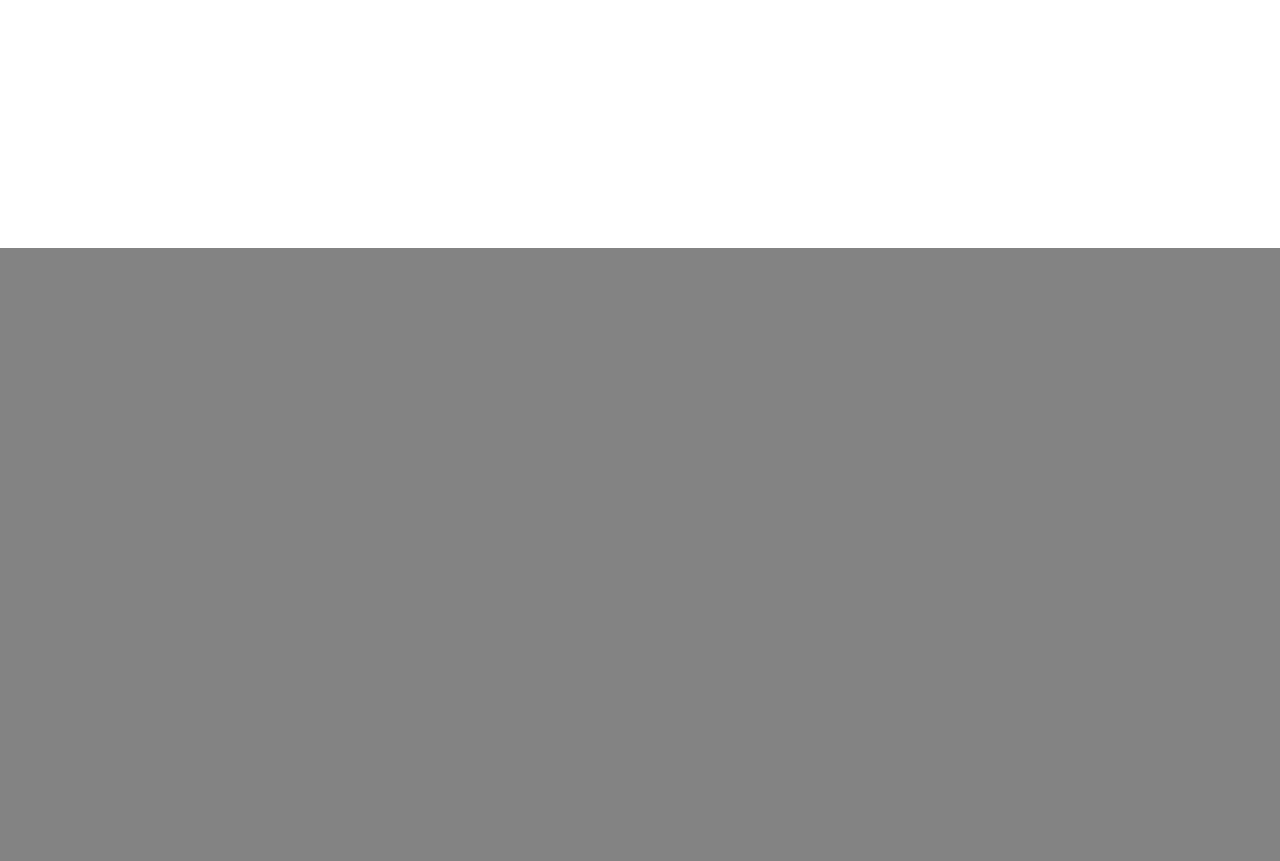
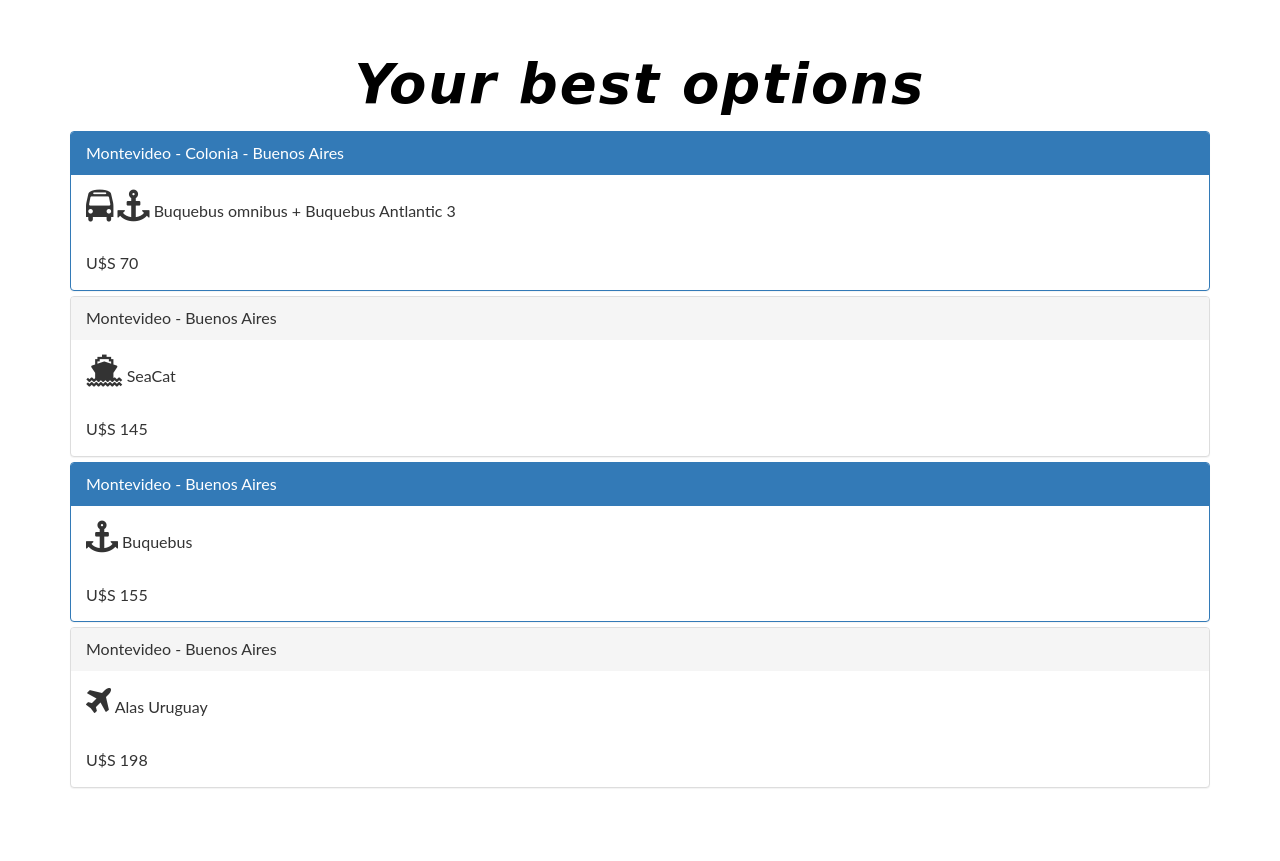
Before and after one commit to benelli91/ServidorWebPIS, a Django app: page / in a window 1280 px wide. Shown: the part 552-1413 px from the top of the page. Before the commit the page ends 800 px from the top, so only its background shows below. Run offline with Django 3.2, Linux system fonts and the light colour scheme; some libraries are stand-ins or nearby versions.

Commit message:
Fontend para primera demo

```diff
--- a/servidorwebpis/wsgi.py
+++ b/servidorwebpis/wsgi.py
@@ -11,6 +11,6 @@
 
 from django.core.wsgi import get_wsgi_application
 
-os.environ.setdefault("DJANGO_SETTINGS_MODULE", “servidorwebpis.settings")
+os.environ.setdefault("DJANGO_SETTINGS_MODULE", "servidorwebpis.settings")
 
 application = get_wsgi_application()
--- a/tlc/static/css/style.css
+++ b/tlc/static/css/style.css
@@ -153,7 +153,7 @@
 
 /*-- //header --*/
 .banner {
-    background: url(../images/banner.jpg)no-repeat 0px 0px;
+    background: url(../images/travelpasenger.jpg)no-repeat 0px 0px;
 	-webkit-background-size: cover;
 	-moz-background-size: cover;
 	-o-background-size: cover;
--- a/tlc/templates/index.html
+++ b/tlc/templates/index.html
@@ -44,7 +44,7 @@
 						<h1><a href="{% static "index.html" %}"><span>T</span>rip <span>L</span>ow <span>C</span>ost</a></h1>
 					</div>
 				</div>
-				<!-- Collect the nav links, forms, and other content for toggling -->
+				<!-- Collect the nav links, forms, and other content for toggling
 				<div class="collapse navbar-collapse navbar-right" id="bs-example-navbar-collapse-1">
 					<nav class="cl-effect-4" id="cl-effect-4">
 						<ul class="nav navbar-nav menu__list">
@@ -55,7 +55,7 @@
 							<li><a href="{% static "#contact" %}" class=" scroll">Contact</a></li>
 						</ul>
 					</nav>
-				</div>
+				</div>-->
 			</nav>
 	</div>
 	<div class="clearfix"></div>
@@ -64,7 +64,7 @@
 	<!-- //header -->
 	<!-- banner-text -->
 		<div class="banner-text">
-			<h2>WE ARE OUR BEST CHOICE CHECKED</h2>
+			<h2>WE ARE YOUR BEST CHOICE</h2>
 			<div class="book-form" id="register">
 			<p>Pick your destination</p>
 			   <form action="#" method="post">
@@ -72,22 +72,21 @@
 							<label>Travelling From</label>
 							<select class="form-control">
 								<option>From</option>
-								<option>New York</option>
-								<option>Lisbon</option>
-								<option>Melbourne</option>
-								<option>Berlin</option>
-								<option>Other</option>
+								<option>Montevideo</option>
+								<option>Colonia</option>
+								<option>Maldonado</option>
+								<option>Buenos Aires</option>
 							</select>
 					</div>
 					<div class="col-md-3 form-left-agileits-w3layouts ">
 							<label>Travelling To</label>
 							<select class="form-control">
 								<option>To</option>
-								<option>Torino</option>
-								<option>Madrid</option>
-								<option>London</option>
-								<option>Wellington</option>
-								<option>Other</option>
+								<option>Buenos Aires</option>
+								<option>Colonia</option>
+								<option>Maldonado</option>
+								<option>New York</option>
+								<option>Miami</option>
 							</select>
 					</div>
 					<div class="col-md-3 form-date-w3-agileits">
@@ -108,6 +107,73 @@
 	</div>
 </div>
 </div>
+<!-- //prueba -->
+<div class="contact" id="contact">
+	<div class="container">
+		<h3 class="title-agileits-w3layouts">Your best options</h3>
+	  <div class="panel-group">
+			<div class="panel panel-primary">
+	      <div class="panel-heading">Montevideo - Colonia - Buenos Aires</div>
+	      <div class="panel-body"><i class="fa fa-bus fa-2x" aria-hidden="true"></i> <i class="fa fa-anchor fa-2x" aria-hidden="true"></i> Buquebus omnibus + Buquebus Antlantic 3</div>
+				<div class="panel-body">U$S 70</div>
+	    </div>
+			<div class="panel panel-default">
+	      <div class="panel-heading">Montevideo - Buenos Aires</div>
+	      <div class="panel-body"><i class="fa fa-ship fa-2x" aria-hidden="true"></i> SeaCat</div>
+				<div class="panel-body">U$S 145</div>
+	    </div>
+	    <div class="panel panel-primary">
+	      <div class="panel-heading">Montevideo - Buenos Aires</div>
+	      <div class="panel-body"><i class="fa fa-anchor fa-2x" aria-hidden="true"></i> Buquebus</div>
+				<div class="panel-body">U$S 155</div>
+	    </div>
+			<div class="panel panel-default">
+	      <div class="panel-heading">Montevideo - Buenos Aires</div>
+	      <div class="panel-body"><i class="fa fa-plane fa-2x" aria-hidden="true"></i> Alas Uruguay</div>
+				<div class="panel-body">U$S 198</div>
+	    </div>
+	  </div>
+	</div>
+</div>
+<!-- //prueba -->
+<div class="map-w3-agile">
+	<iframe src="https://www.google.com/maps/embed?pb=!1m18!1m12!1m3!1d9253.435046029665!2d-56.1693701401609!3d-34.91690447923392!2m3!1f0!2f0!3f0!3m2!1i1024!2i768!4f13.1!3m3!1m2!1s0x0%3A0xf302eed9b9f6410a!2sFacultad+de+Ingenier%C3%ADa-UdelaR!5e0!3m2!1ses!2ses!4v1504366253820" width="600" height="450" frameborder="0" style="border:0" allowfullscreen></iframe>
+</div>
+<!-- //testimonials -->
+<div class="contact" id="contact">
+	<div class="container">
+		<h3 class="title-agileits-w3layouts">Contact Us</h3>
+					<form action="#" method="post">
+					<div class="col-md-6">
+						<div class="styled-input agile-styled-input-top">
+							<input type="text" name="Name" required="">
+							<label>Name</label>
+							<span></span>
+						</div>
+						<div class="styled-input">
+							<input type="email" name="Email" required="">
+							<label>Email</label>
+							<span></span>
+						</div>
+						<div class="styled-input">
+							<input type="text" name="Subject" required="">
+							<label>Subject</label>
+							<span></span>
+						</div>
+					</div>
+					<div class="col-md-6">
+						<div class="styled-input textarea-w3ls">
+							<textarea name="Message" required=""></textarea>
+							<label>Message</label>
+							<span></span>
+						</div>
+						<input type="submit" value="SEND">
+					</div>
+					</form>
+					<div class="clearfix"> </div>
+	</div>
+</div>
+
 <!-- //banner -->
 <!-- about -->
 <!-- banner-bottom -->
```
Also changed, not shown: tlc/static/images/travel.jpg (added), tlc/static/images/travelcards.jpg (added), tlc/static/images/travelpasenger.jpg (added).
